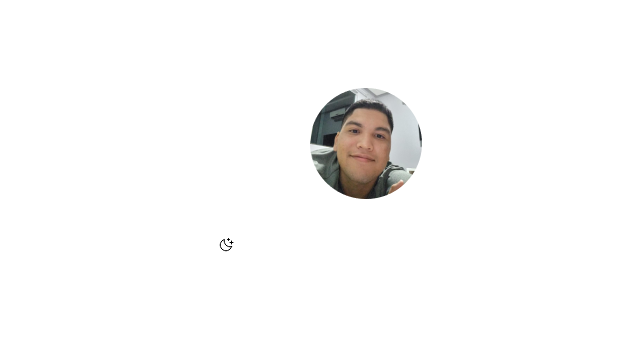
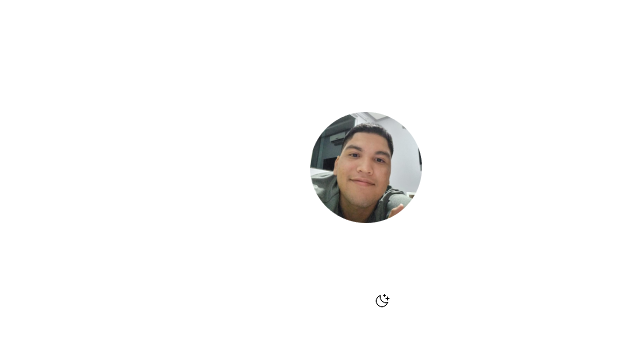
Before and after one commit to fabianoMesquita/dev-links, a plain HTML site: page index.html in a window 1280 px wide. Shown: the whole page, without its empty margins (274-914 px from the left). Drawn offline with nearby package versions, Linux system fonts and the light colour scheme.

Commit message:
switch botton alignment

```diff
--- a/style.css
+++ b/style.css
@@ -39,6 +39,7 @@ body * {
 /*profile*/
 #profile {
   text-align: center;
+  padding: 24px
 }
 
 #profile img {
@@ -49,14 +50,27 @@ body * {
 #profile p {
   font-weight: 500;
   line-height: 24px;
+  margin-top: 8px;
 }
 /*switch botton*/
+#switch{
+  position: relative;
+  width: 64px;
+
+  margin: 4px auto;
+}
 #switch button{
   width: 32px;
   height: 32px;
   background: white var(--switch-bg-url) no-repeat center;
   border: 0;
   border-radius: 50%;
+
+  position: absolute;
+  top: 50%;
+  right:0;
+  z-index: 1;
+  transform: translateY(-50%);
 }
 
 #switch span{
```
